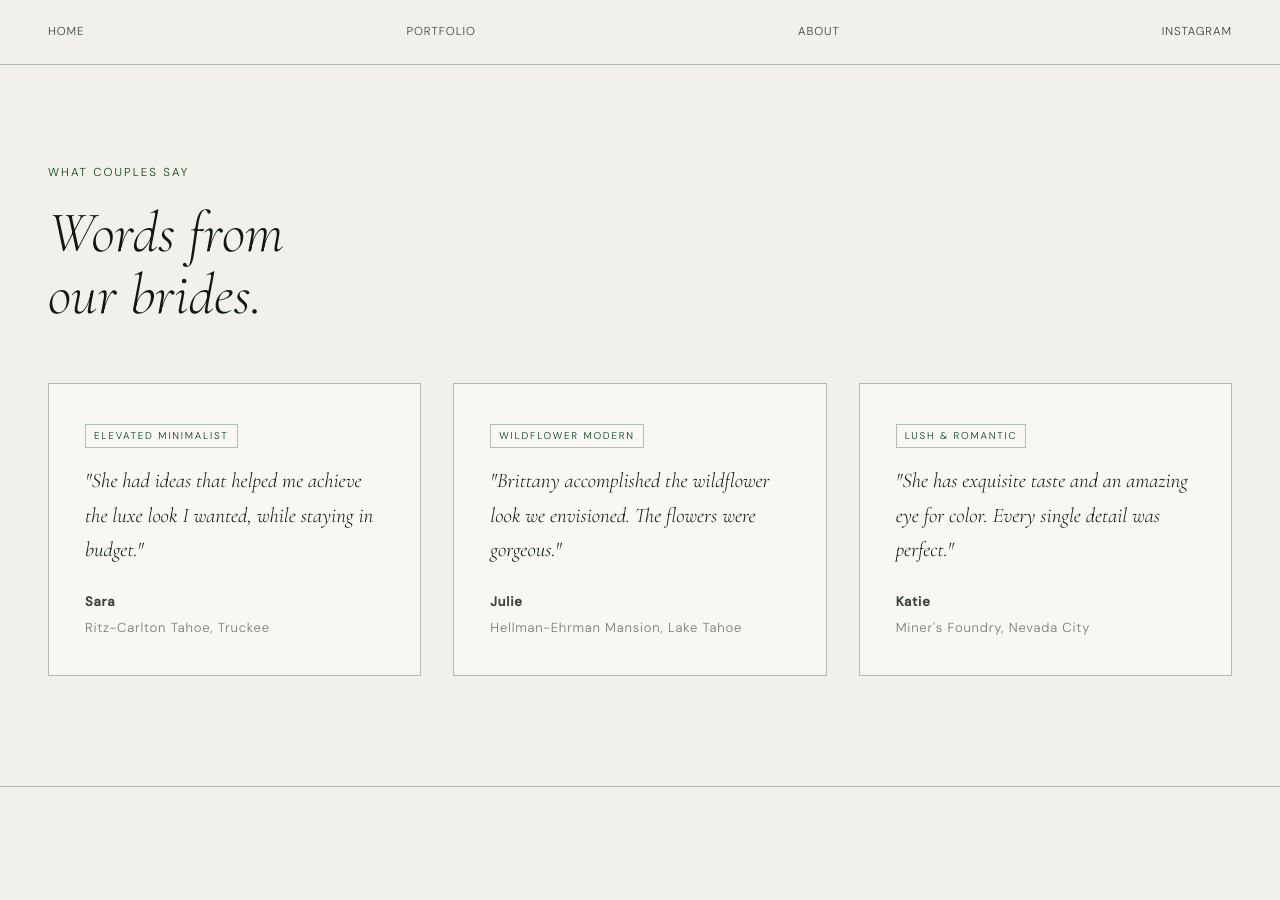
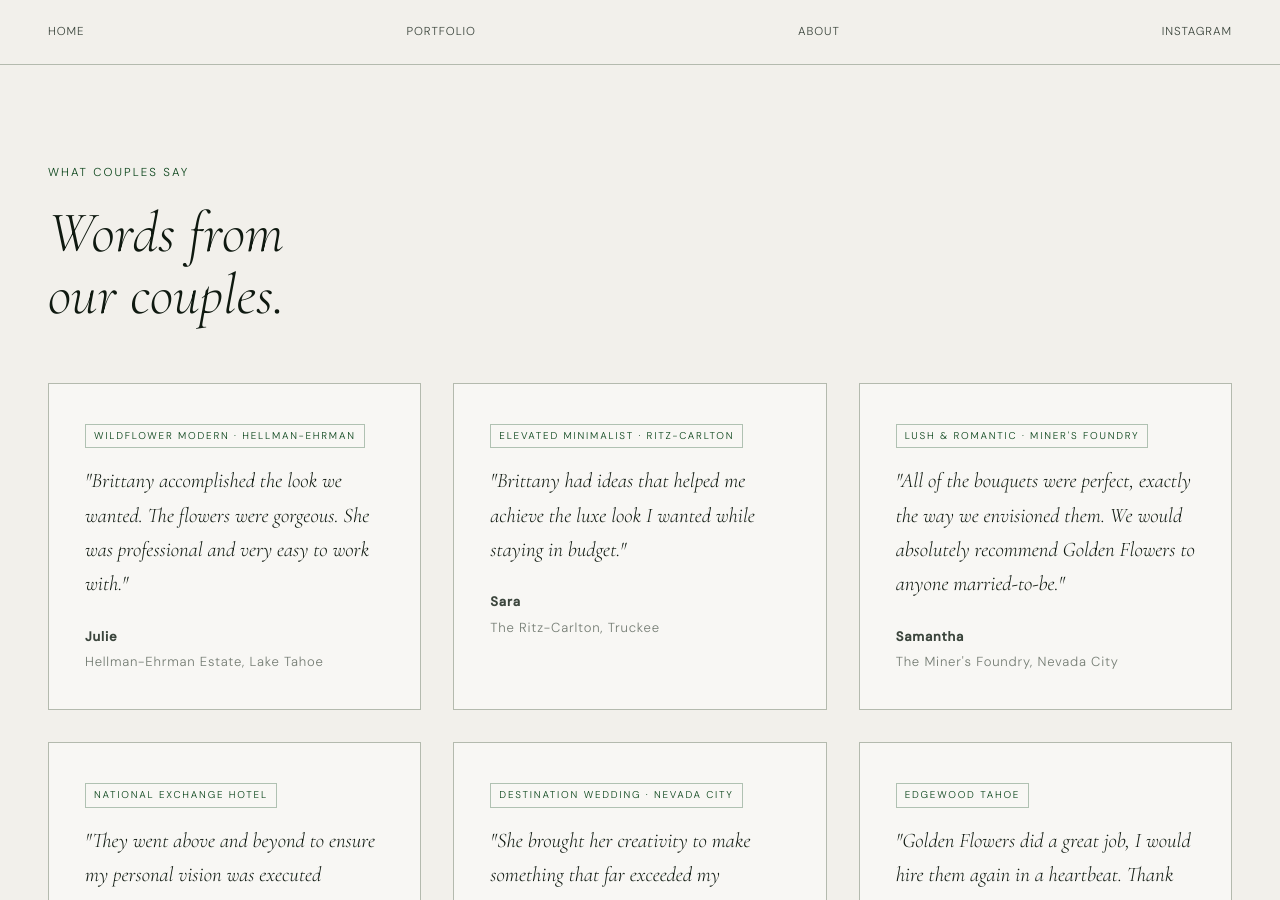
Before and after one commit to jshplhm/goldenflowers, a Jekyll site: the page built from index.md, in a window 1280 px wide and 900 px high, scrolled down 5249 px. Built offline with Jekyll 4.4.1, drawn with Linux system fonts in a browser that asks for light colours; some of the changed text lies outside the part shown.

Commit message:
Update index.md

```diff
--- a/index.md
+++ b/index.md
@@ -149,22 +149,37 @@ permalink: /
 <section class="section">
   <div class="container">
     <span class="label">What couples say</span>
-    <h2 class="section-head">Words from<br>our brides.</h2>
+    <h2 class="section-head">Words from<br>our couples.</h2>
     <div class="testi-grid">
       <div class="testi-card">
-        <span class="testi-tag">Elevated Minimalist</span>
-        <p class="testi-quote">"She had ideas that helped me achieve the luxe look I wanted, while staying in budget."</p>
-        <div class="testi-by"><strong>Sara</strong>Ritz-Carlton Tahoe, Truckee</div>
+        <span class="testi-tag">Wildflower Modern · Hellman-Ehrman</span>
+        <p class="testi-quote">"Brittany accomplished the look we wanted. The flowers were gorgeous. She was professional and very easy to work with."</p>
+        <div class="testi-by"><strong>Julie</strong>Hellman-Ehrman Estate, Lake Tahoe</div>
       </div>
       <div class="testi-card">
-        <span class="testi-tag">Wildflower Modern</span>
-        <p class="testi-quote">"Brittany accomplished the wildflower look we envisioned. The flowers were gorgeous."</p>
-        <div class="testi-by"><strong>Julie</strong>Hellman-Ehrman Mansion, Lake Tahoe</div>
+        <span class="testi-tag">Elevated Minimalist · Ritz-Carlton</span>
+        <p class="testi-quote">"Brittany had ideas that helped me achieve the luxe look I wanted while staying in budget."</p>
+        <div class="testi-by"><strong>Sara</strong>The Ritz-Carlton, Truckee</div>
       </div>
       <div class="testi-card">
-        <span class="testi-tag">Lush &amp; Romantic</span>
-        <p class="testi-quote">"She has exquisite taste and an amazing eye for color. Every single detail was perfect."</p>
-        <div class="testi-by"><strong>Katie</strong>Miner's Foundry, Nevada City</div>
+        <span class="testi-tag">Lush &amp; Romantic · Miner's Foundry</span>
+        <p class="testi-quote">"All of the bouquets were perfect, exactly the way we envisioned them. We would absolutely recommend Golden Flowers to anyone married-to-be."</p>
+        <div class="testi-by"><strong>Samantha</strong>The Miner's Foundry, Nevada City</div>
+      </div>
+      <div class="testi-card">
+        <span class="testi-tag">National Exchange Hotel</span>
+        <p class="testi-quote">"They went above and beyond to ensure my personal vision was executed professionally. The bouquets were truly unforgettable."</p>
+        <div class="testi-by"><strong>Jenna</strong>National Exchange Hotel, Nevada City</div>
+      </div>
+      <div class="testi-card">
+        <span class="testi-tag">Destination Wedding · Nevada City</span>
+        <p class="testi-quote">"She brought her creativity to make something that far exceeded my expectations — even incorporating handmade wooden flowers I sent her."</p>
+        <div class="testi-by"><strong>Lauren</strong>Harmony Ridge Estate, Nevada City</div>
+      </div>
+      <div class="testi-card">
+        <span class="testi-tag">Edgewood Tahoe</span>
+        <p class="testi-quote">"Golden Flowers did a great job, I would hire them again in a heartbeat. Thank you Brittany and team."</p>
+        <div class="testi-by"><strong>Nicole</strong>Edgewood, Lake Tahoe</div>
       </div>
     </div>
   </div>
```
